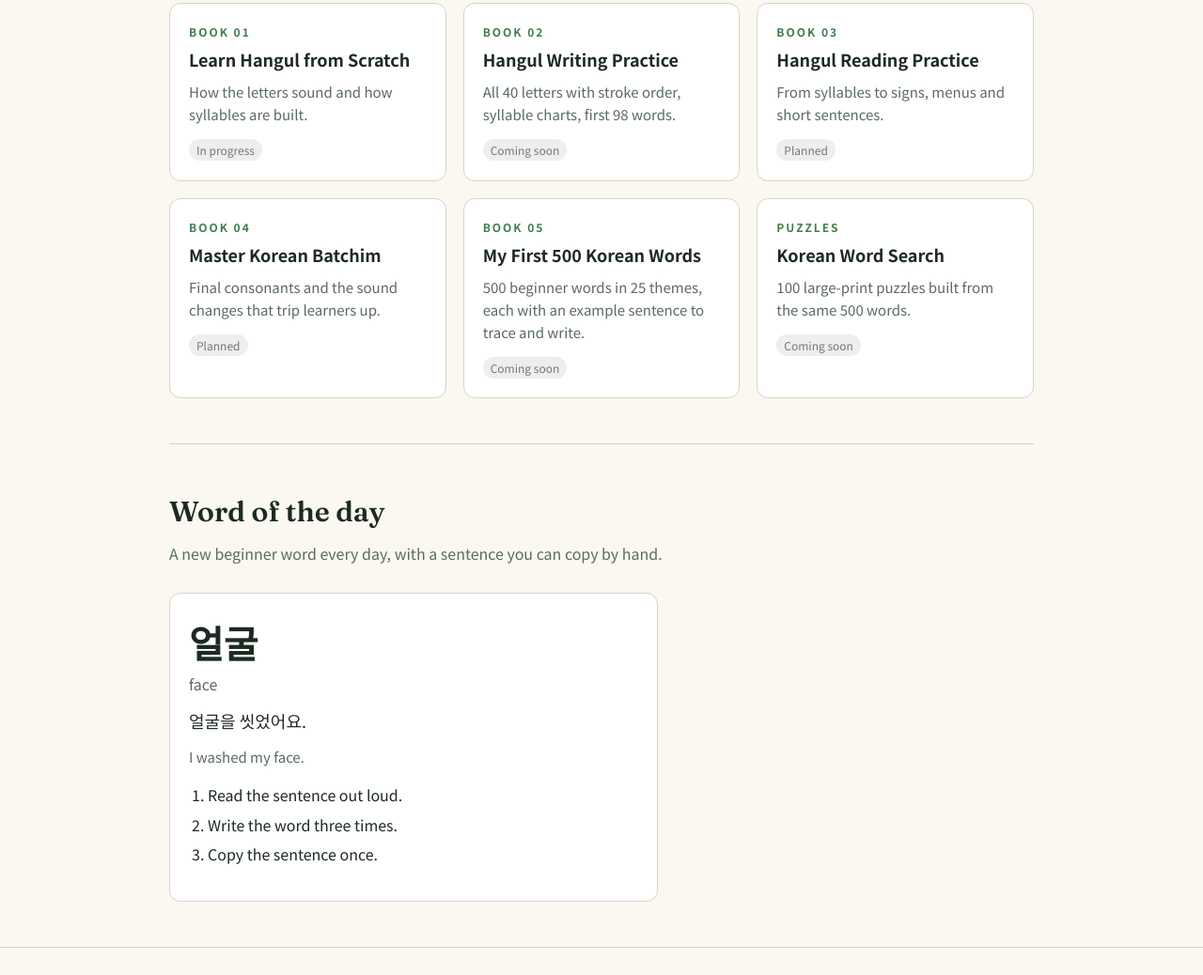
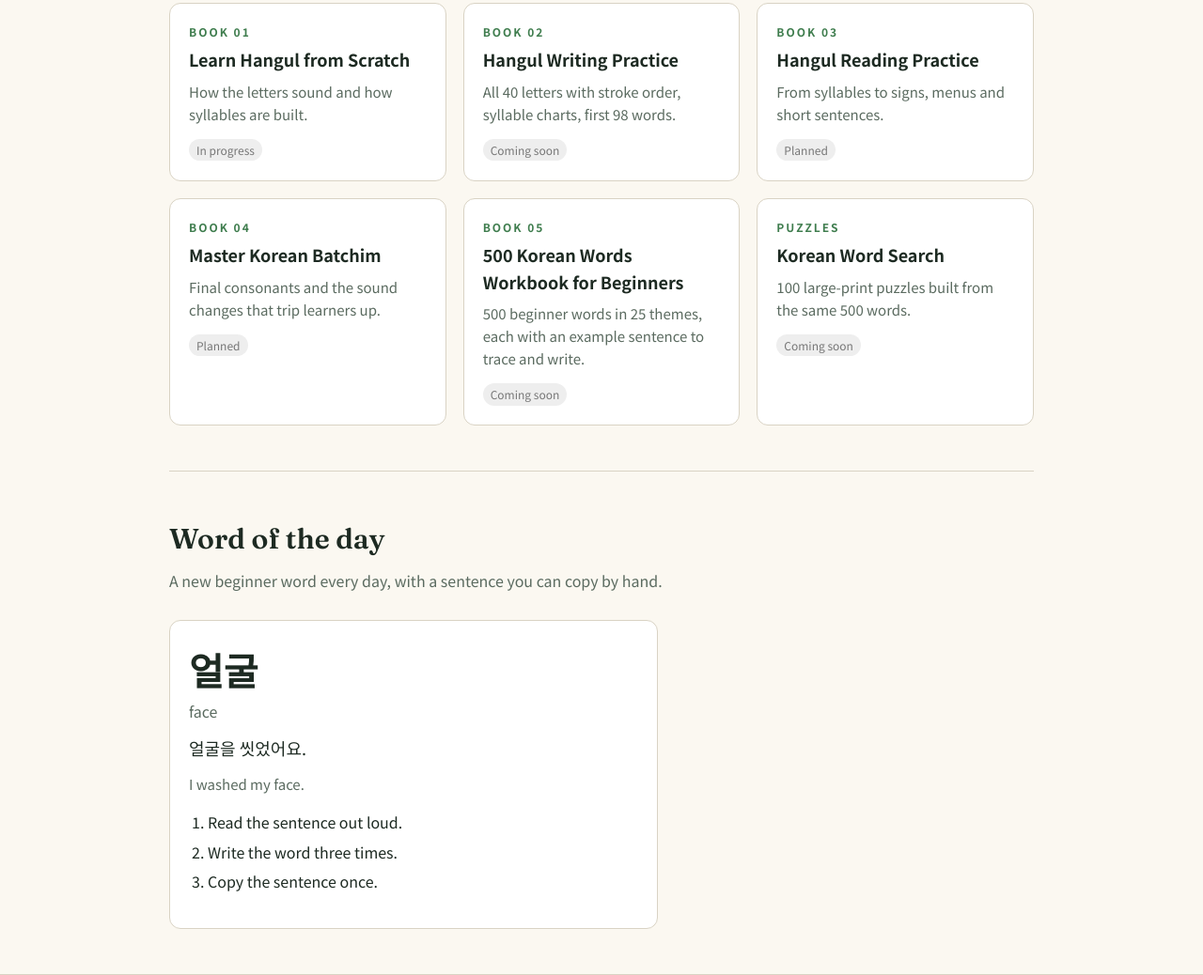
Before and after one commit to multiply-studio-lab/paper-sprout, a plain HTML site: page index.html in a window 1280 px wide. Shown: the part 1100-2138 px from the top of the page at 94% size. Drawn offline with Linux system fonts and the light colour scheme.

Commit message:
Rename Book 05 to 500 Korean Words Workbook for Beginners
Co-Authored-By: Claude Opus 5.5 <noreply@anthropic.com>
Claude-Session: https://claude.ai/code/session_01H8zc5zYG3MmrA7Ums78hJm

```diff
--- a/index.html
+++ b/index.html
@@ -93,7 +93,7 @@ footer{padding:32px 0;color:var(--muted);font-size:14px;border-top:1px solid var
       <div class="card"><div class="no">BOOK 02</div><h3>Hangul Writing Practice</h3><p>All 40 letters with stroke order, syllable charts, first 98 words.</p><span class="tag soon">Coming soon</span></div>
       <div class="card"><div class="no">BOOK 03</div><h3>Hangul Reading Practice</h3><p>From syllables to signs, menus and short sentences.</p><span class="tag soon">Planned</span></div>
       <div class="card"><div class="no">BOOK 04</div><h3>Master Korean Batchim</h3><p>Final consonants and the sound changes that trip learners up.</p><span class="tag soon">Planned</span></div>
-      <div class="card"><div class="no">BOOK 05</div><h3>My First 500 Korean Words</h3><p>500 beginner words in 25 themes, each with an example sentence to trace and write.</p><span class="tag soon">Coming soon</span></div>
+      <div class="card"><div class="no">BOOK 05</div><h3>500 Korean Words Workbook for Beginners</h3><p>500 beginner words in 25 themes, each with an example sentence to trace and write.</p><span class="tag soon">Coming soon</span></div>
       <div class="card"><div class="no">PUZZLES</div><h3>Korean Word Search</h3><p>100 large-print puzzles built from the same 500 words.</p><span class="tag soon">Coming soon</span></div>
     </div>
   </section>
```
